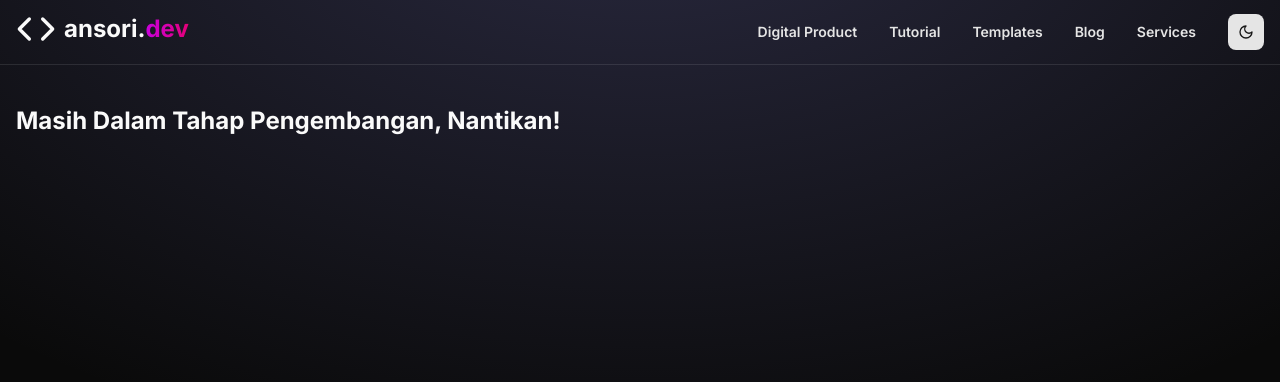
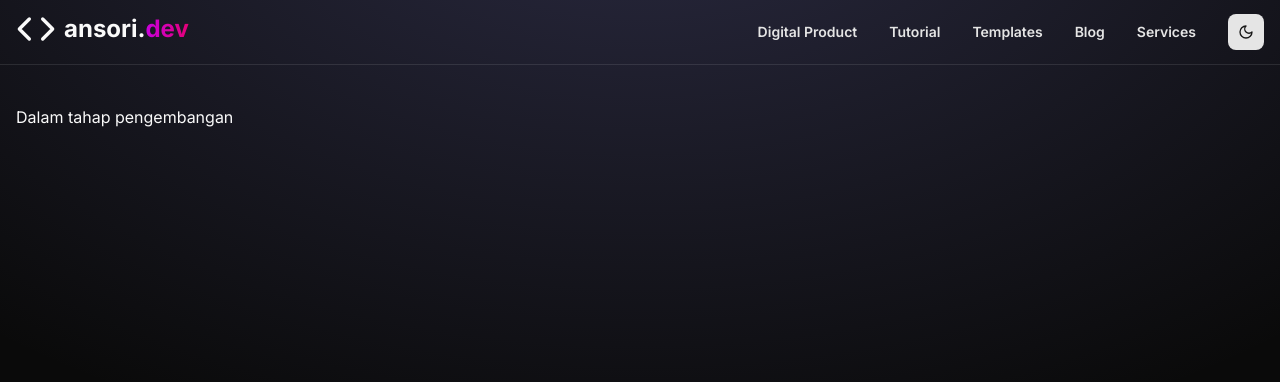
Before and after one commit to fitronansori/next-ansoridev, a Next.js app: page /templates in a window 1280 px wide. Shown: the top 382 px of the page. Built offline with nearby package versions, Linux system fonts and the light colour scheme.

Commit message:
refactor: simplify TemplatesPage content by removing header and retaining development message

```diff
--- a/src/app/(root)/templates/page.tsx
+++ b/src/app/(root)/templates/page.tsx
@@ -1,11 +1,7 @@
 const TemplatesPage = () => {
   return (
     <section className="py-5 lg:py-10">
-      <div className="container">
-        <h1 className="text-2xl font-bold">
-          Masih Dalam Tahap Pengembangan, Nantikan!
-        </h1>
-      </div>
+      <div className="container">Dalam tahap pengembangan</div>
     </section>
   );
 };
```
